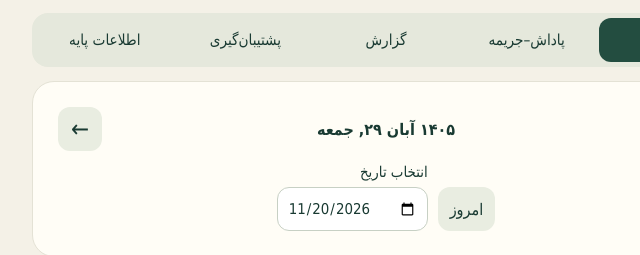
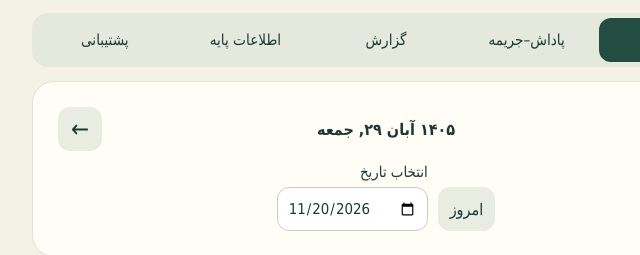
Before and after one commit to saeed-eshtad/Rooznegar, a plain HTML site: page index.html in a window 1280 px wide. Shown: the part 284-539 px from the top of the page, 254-894 px from the left. Drawn offline with Linux system fonts and the light colour scheme.

Commit message:
Rename and move the support tab

```diff
--- a/index.html
+++ b/index.html
@@ -25,8 +25,8 @@
 <button data-tab="daily" aria-current="page">خانه</button>
 <button data-tab="actions">پاداش–جریمه</button>
 <button data-tab="reports" id="reports-tab">گزارش</button>
-<button data-tab="backup">پشتیبان‌گیری</button>
 <button data-tab="habits">اطلاعات پایه</button>
+<button data-tab="backup">پشتیبانی</button>
 </nav>
 <section id="day-picker" class="panel" aria-label="انتخاب بازه">
 <div class="date-controls">
@@ -102,7 +102,7 @@
 </section>
 </section>
 <section id="backup" class="panel" hidden>
-<h2>پشتیبان‌گیری</h2>
+<h2>پشتیبانی</h2>
 <p>برای نگهداری اطلاعات یا انتقال آن‌ها به دستگاه دیگر، فایل پشتیبان را دانلود کنید.</p>
 <button type="button" id="export-backup" class="primary">دانلود فایل پشتیبان</button>
 <h3>بازیابی اطلاعات</h3>
--- a/sw.js
+++ b/sw.js
@@ -1,5 +1,5 @@
 const prefix = 'rooznegar-';
-const version = prefix + '16';
+const version = prefix + '17';
 const files = ['./', './index.html', './style.css', './app.js', './manifest.webmanifest', './icon-192.png', './icon-512.png'];
 self.addEventListener('install', event => {
   event.waitUntil(caches.open(version).then(cache => cache.addAll(files)));
```
